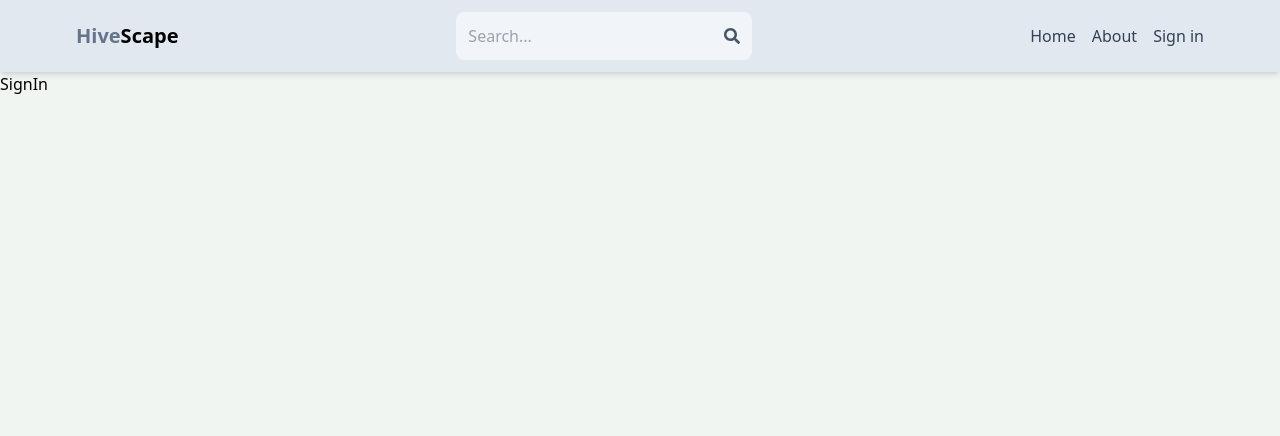
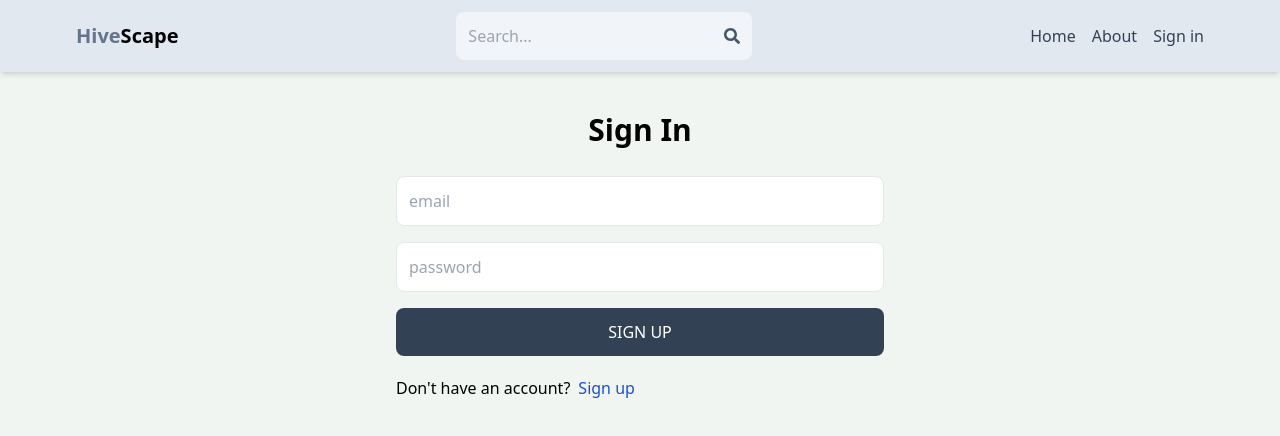
Before and after one commit to a1nkitt/HiveScape, a React (Vite) app in the folder client/: page /sign-in in a window 1280 px wide. Shown: the top 436 px of the page. Built offline with nearby package versions, Linux system fonts and the light colour scheme.

Commit message:
complete sign in page functionality

```diff
--- a/client/src/pages/SignIn.jsx
+++ b/client/src/pages/SignIn.jsx
@@ -1,9 +1,78 @@
-import React from 'react'
+import { useState } from 'react';
+import { Link, useNavigate} from 'react-router-dom';
 
 export default function SignIn() {
+  const [formData, setFormData] = useState({});
+  const [error, setError] = useState(null);
+  const [loading, setLoading] = useState(false);
+  const navigate = useNavigate();
+  const handleChange = (e) => {
+    setFormData({
+      ...formData,
+      [e.target.id]: e.target.value,
+    });
+  };
+  // console.log(formData)
+
+  const handleSubmit = async (e) => {
+    e.preventDefault();
+    try {
+      setLoading(true);
+      const res = await fetch('/api/auth/signin', {
+        method: 'POST',
+        headers: {
+          'Content-Type': 'application/json',
+        },
+        body: JSON.stringify(formData),
+      });
+      const data = await res.json();
+      console.log(data);
+      if (data.success === false) {
+        setLoading(false);
+        setError(data.message);
+        return;
+      }
+      setLoading(false);
+      setError(null);
+      navigate('/');
+    } catch (error) {
+      setLoading(false);
+      setError(error.message);
+    }
+  };
+
   return (
-    <div>
-      SignIn
+    <div className='p-3 max-w-lg mx-auto'>
+      <h1 className='text-3xl text-center font-semibold my-7'>Sign In</h1>
+      <form onSubmit={handleSubmit} className='flex flex-col gap-4'>
+        <input
+          type='email'
+          placeholder='email'
+          className='border p-3 rounded-lg'
+          id='email'
+          onChange={handleChange}
+        />
+        <input
+          type='password'
+          placeholder='password'
+          className='border p-3 rounded-lg'
+          id='password'
+          onChange={handleChange}
+        />
+      <button
+        disabled={loading}
+        className='bg-slate-700 text-white p-3 rounded-lg uppercase hover:opacity-95 disabled:opacity-80'
+      >
+        {loading ? 'Loading...' : 'Sign Up'}
+      </button>
+      </form>
+      <div className='flex gap-2 mt-5'>
+        <p>Don't have an account?</p>
+        <Link to={'/sign-up'}>
+          <span className='text-blue-700'>Sign up</span>
+        </Link>
+      </div>
+      {error && <p className='text-red-500 mt-5'>{error}</p>}
     </div>
   )
 }
```
